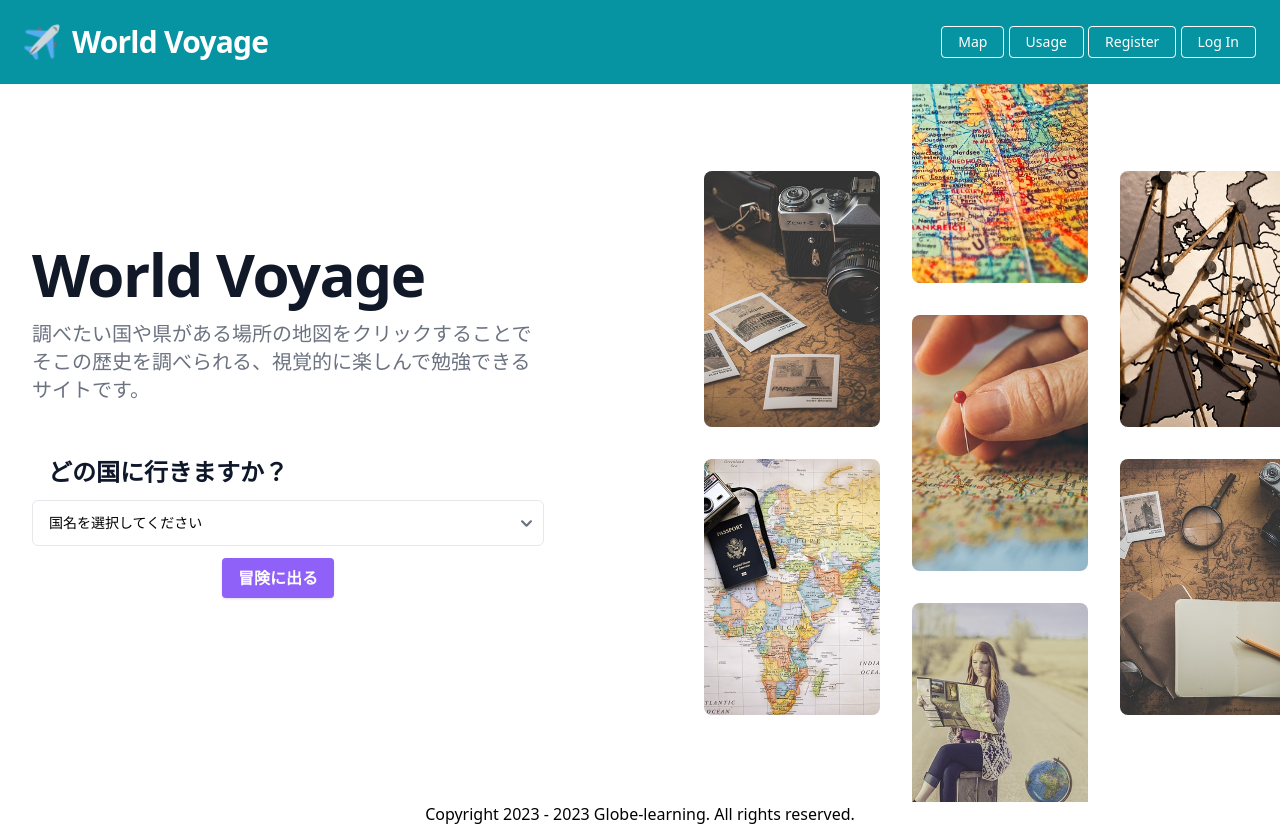
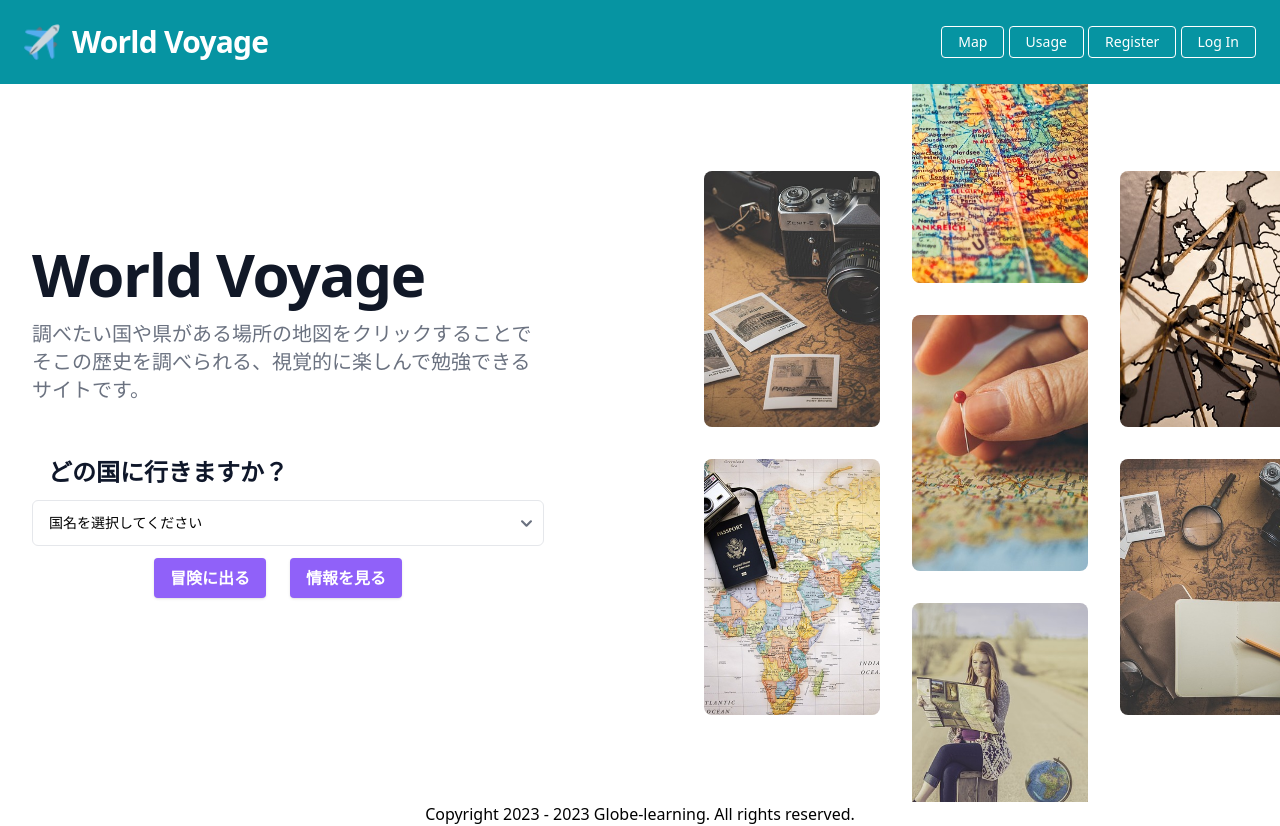
Before and after one commit to naka-c1024/World_Voyage, a Flask app: page / in a window 1280 px wide. Run offline with Flask 2, Linux system fonts and the light colour scheme; style sheets or scripts are compiled from the project's sources; some libraries are stand-ins or nearby versions.

Commit message:
add: indexから直接region_infoに飛べるように変更 (#97)

```diff
--- a/templates/index.html
+++ b/templates/index.html
@@ -59,7 +59,7 @@
                             </div>
                         </div>
 
-                        <form class="w-full max-w-lg" method="get" action="{{ url_for('map') }}">
+                        <form class="w-full max-w-lg" method="GET" action="?">
                             <div>
 
                                 <!-- <h1 class="mt-1 text-lg font-semibold text-black sm:text-slate-900 md:text-2xl dark:sm:text-white py-3 px-4 pr-9 block">どのような用途で使いますか？</h1>
@@ -77,9 +77,12 @@
                                 </select>
 
                             </div>
-                            <div class="py-3 px-4 pr-9 flex justify-center">
-                                <button class="shadow bg-purple-500 hover:bg-purple-400 focus:shadow-outline focus:outline-none text-white font-bold py-2 px-4 rounded" type="submit">
+                            <div class="py-3 px-4 pr-9 flex justify-center space-x-6">
+                                <button formaction="/map" class="shadow bg-purple-500 hover:bg-purple-400 focus:shadow-outline focus:outline-none text-white font-bold py-2 px-4 rounded" type="submit">
                                     冒険に出る
+                                </button>
+                                <button formaction="/region_info" class="shadow bg-purple-500 hover:bg-purple-400 focus:shadow-outline focus:outline-none text-white font-bold py-2 px-4 rounded" type="submit">
+                                    情報を見る
                                 </button>
                             </div>
                         </form>
```
Also changed, not shown: controllers/region_info_controller.py (+7 -2 lines).
